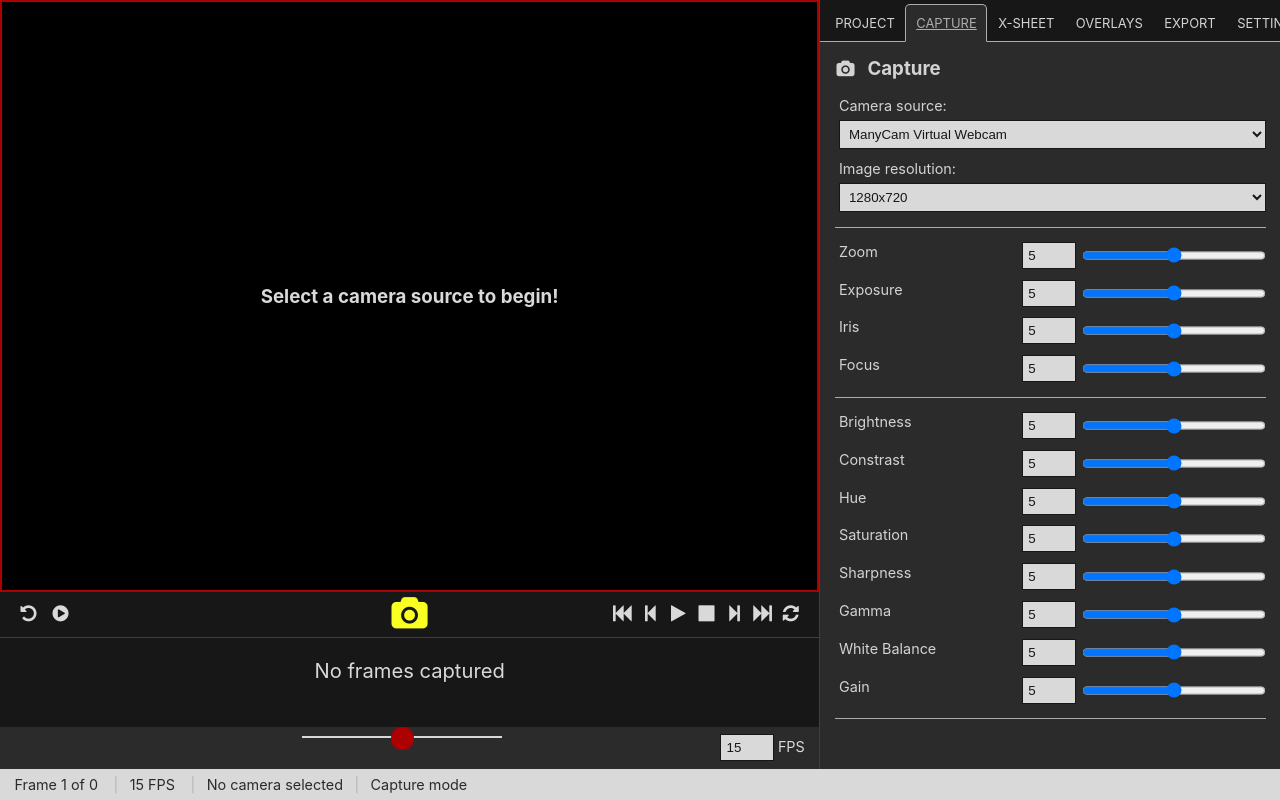
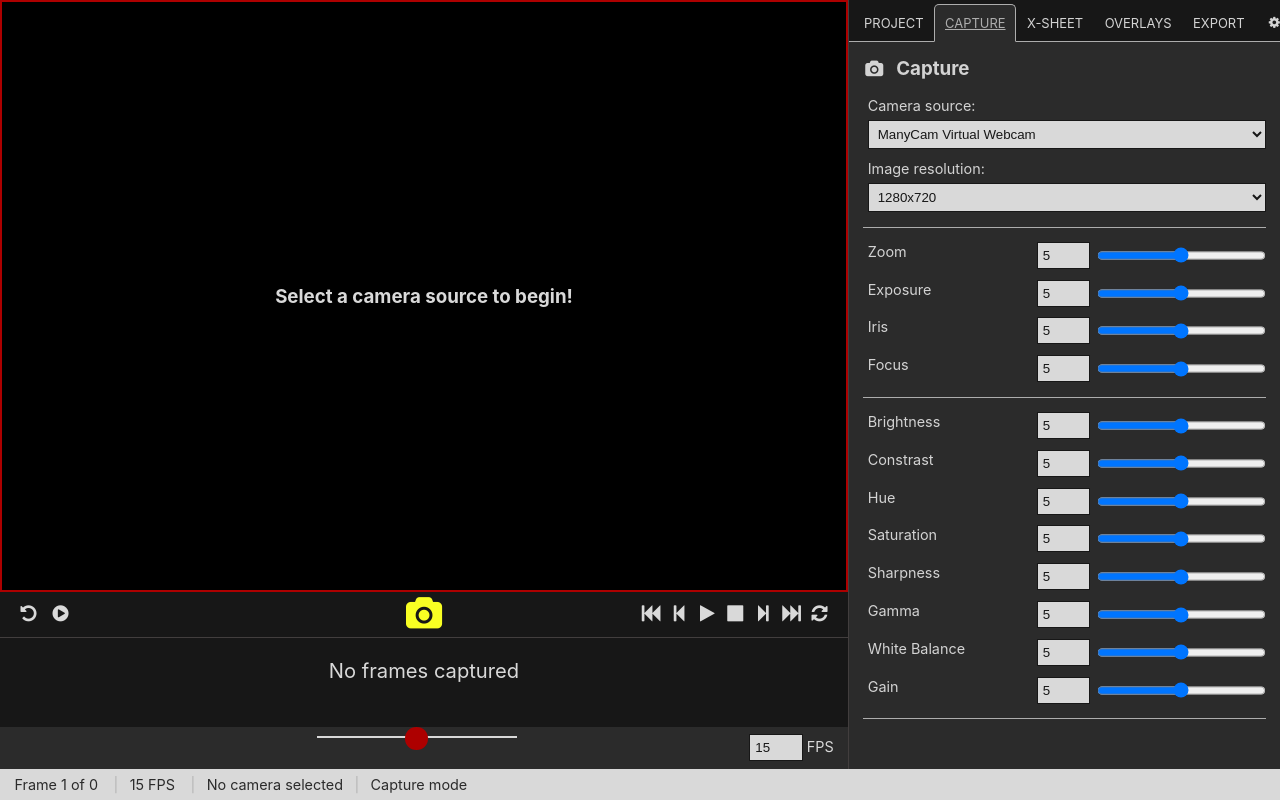
Before and after one commit to charlielee/ba-mockups, a plain HTML site: page sidebar/index.html in a window 1280 px wide. Drawn offline with Linux system fonts and the light colour scheme.

Commit message:
Change settings to icon

```diff
--- a/sidebar/index.html
+++ b/sidebar/index.html
@@ -125,7 +125,7 @@
         <a href="#xsheetTab" data-toggle="tab">X-sheet</a>
         <a href="#overlaysTab" data-toggle="tab">Overlays</a>
         <a href="#exportTab" data-toggle="tab">Export</a>
-        <a href="#" id="openSettingsModalBtn">Settings</a>
+        <a href="#" id="openSettingsModalBtn" title="Settings"><i class="fa fa-cog fa-fw"></i></a>
       </div>
 
       <div class="tabs-content">
--- a/sidebar/styles.css
+++ b/sidebar/styles.css
@@ -2,7 +2,7 @@
 
 aside {
   padding: 0;
-  width: 32em;
+  width: 30em;
 }
 
 aside li {
@@ -67,8 +67,10 @@ label {
 }
 
 .tabs a {
+  align-items: center;
   border: 1px solid transparent;
   border-radius: 5px 5px 0 0;
+  display: flex;
   font-size: 0.9em;
   margin-bottom: -1px;
   padding: 0.75em;
```
